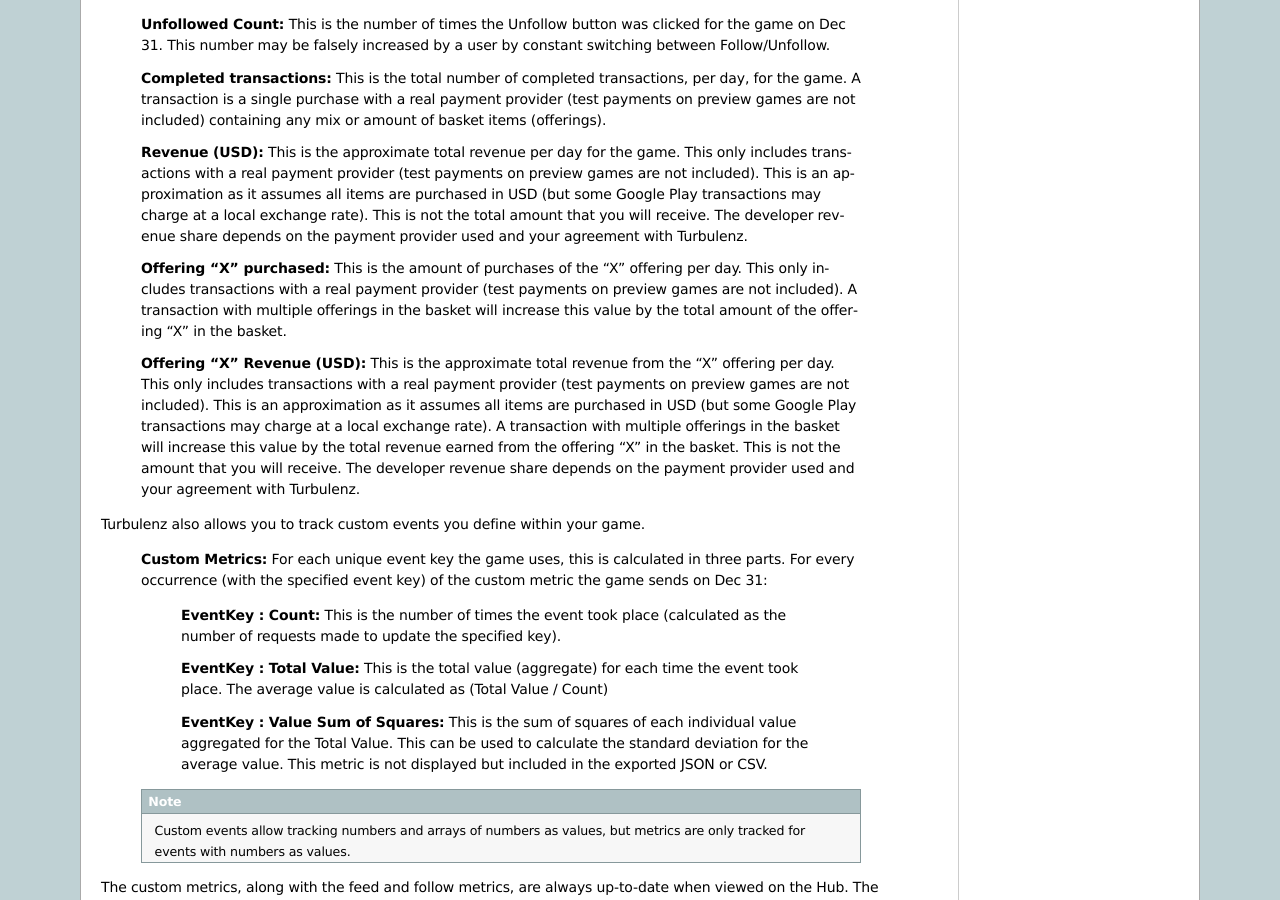
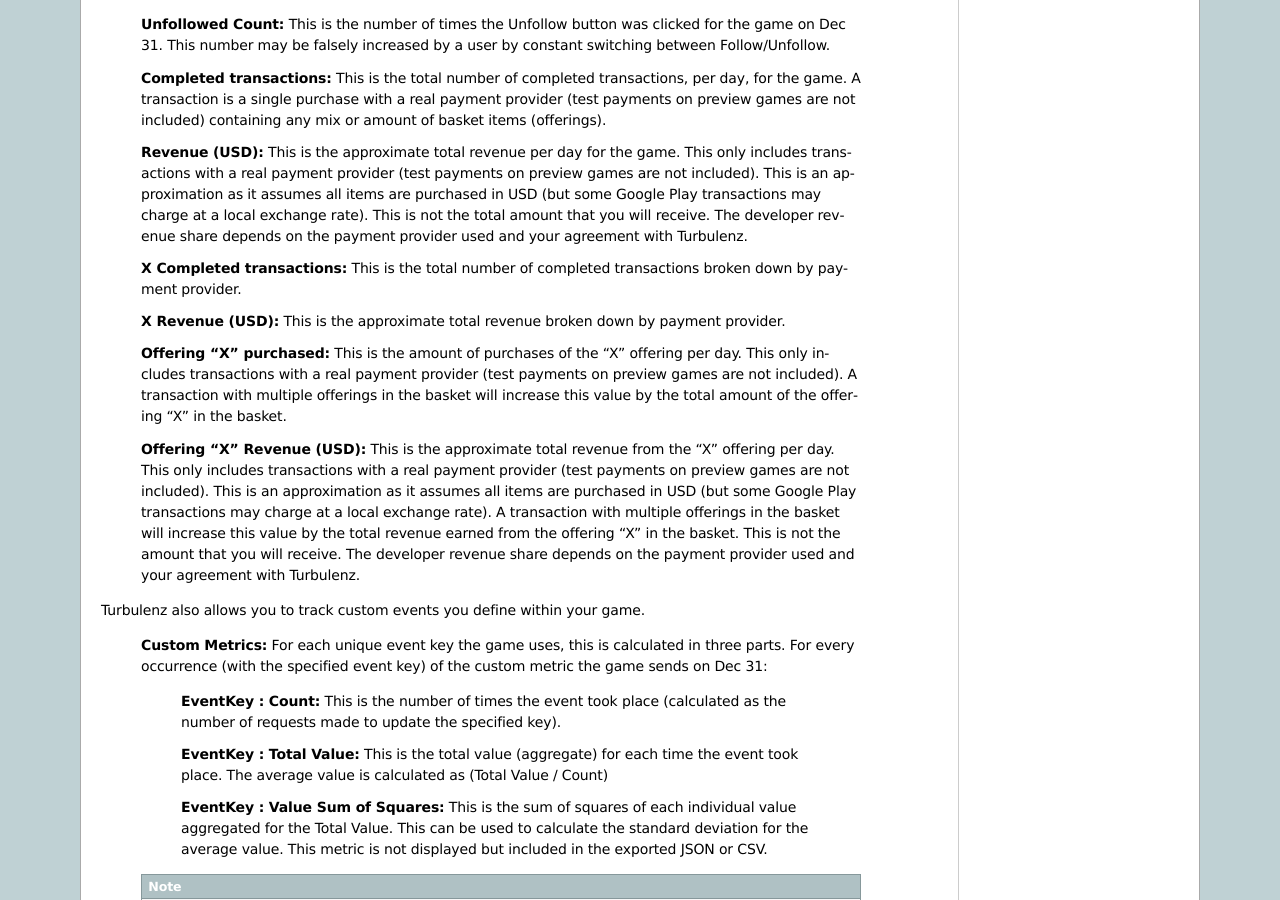
Before and after one commit to turbulenz/turbulenz_engine, a Sphinx documentation site: the page built from docs/source/hub/user_guide.rst, in a window 1280 px wide and 900 px high, scrolled down 18371 px. Built offline with Sphinx 7.4.7, drawn with Linux system fonts in a browser that asks for light colours.

Commit message:
Added payment providers breakdown to hub user guide transaction metrics

```diff
--- a/docs/source/hub/user_guide.rst
+++ b/docs/source/hub/user_guide.rst
@@ -894,6 +894,10 @@ To explain the behaviour of metrics in a simple way, let's assume these metrics
     This is not the total amount that you will receive.
     The developer revenue share depends on the payment provider used and your agreement with Turbulenz.
 
+    **X Completed transactions:** This is the total number of completed transactions broken down by payment provider.
+
+    **X Revenue (USD):** This is the approximate total revenue broken down by payment provider.
+
     **Offering "X" purchased:** This is the amount of purchases of the "X" offering per day.
     This only includes transactions with a real payment provider (test payments on preview games are not included).
     A transaction with multiple offerings in the basket will increase this value by the total amount of the offering
```
